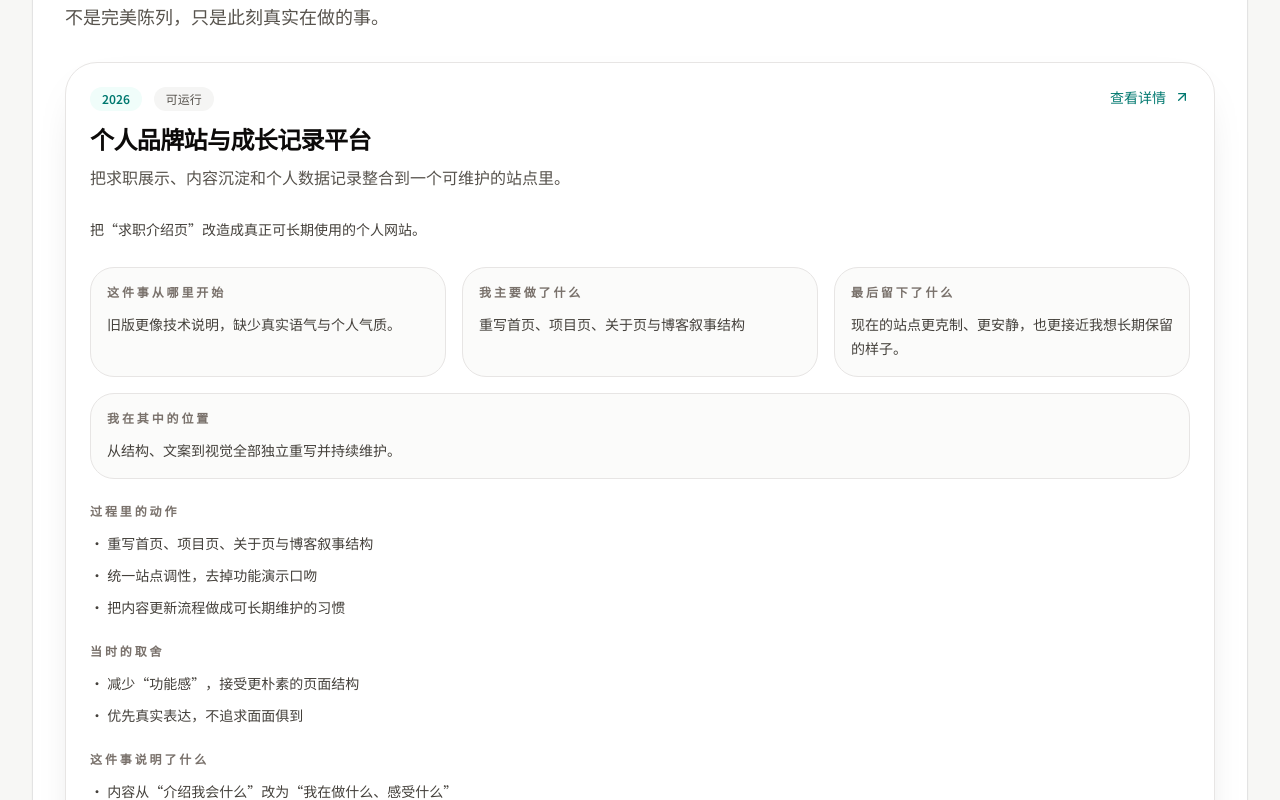
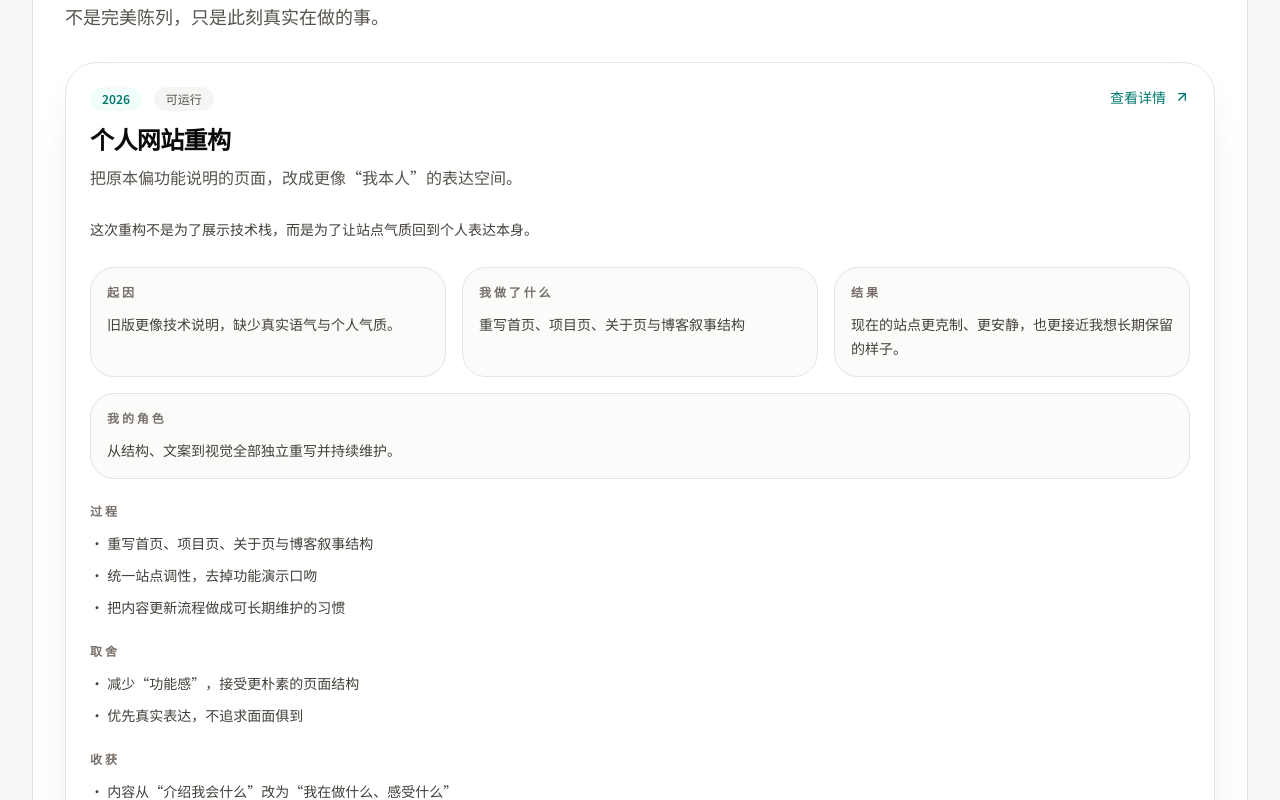
Before and after one commit to Hunter6284578/personal-growth-mvp, a Next.js app: page / in a window 1280 px wide. Shown: the part 800-1600 px from the top of the page. Built offline with nearby package versions, Linux system fonts and the light colour scheme; no server answers; the database is empty.

Commit message:
fix: replace product-style project copy with personal-site wording
Co-authored-by: Copilot <223556219+Copilot@users.noreply.github.com>

```diff
--- a/src/components/site/ProjectCard.tsx
+++ b/src/components/site/ProjectCard.tsx
@@ -40,29 +40,29 @@ export function ProjectCard({ project, compact = false }: ProjectCardProps) {
 
       <div className={`mt-6 grid gap-4 ${compact ? 'md:grid-cols-2 xl:grid-cols-3' : 'xl:grid-cols-3'}`}>
         <div className="rounded-[1.5rem] border border-stone-200 bg-stone-50/80 p-4">
-          <p className="text-xs font-semibold uppercase tracking-[0.24em] text-stone-500">这件事从哪里开始</p>
+          <p className="text-xs font-semibold uppercase tracking-[0.24em] text-stone-500">起因</p>
           <p className="mt-3 text-sm leading-6 text-stone-700">{project.problem}</p>
         </div>
         <div className="rounded-[1.5rem] border border-stone-200 bg-stone-50/80 p-4">
-          <p className="text-xs font-semibold uppercase tracking-[0.24em] text-stone-500">我主要做了什么</p>
+          <p className="text-xs font-semibold uppercase tracking-[0.24em] text-stone-500">我做了什么</p>
           <p className="mt-3 text-sm leading-6 text-stone-700">
             {project.responsibilities[0]}
           </p>
         </div>
         <div className="rounded-[1.5rem] border border-stone-200 bg-stone-50/80 p-4">
-          <p className="text-xs font-semibold uppercase tracking-[0.24em] text-stone-500">最后留下了什么</p>
+          <p className="text-xs font-semibold uppercase tracking-[0.24em] text-stone-500">结果</p>
           <p className="mt-3 text-sm leading-6 text-stone-700">{project.outcome}</p>
         </div>
       </div>
 
       <div className="mt-4 rounded-[1.5rem] border border-stone-200 bg-stone-50/80 p-4">
-        <p className="text-xs font-semibold uppercase tracking-[0.24em] text-stone-500">我在其中的位置</p>
+        <p className="text-xs font-semibold uppercase tracking-[0.24em] text-stone-500">我的角色</p>
         <p className="mt-3 text-sm leading-6 text-stone-700">{project.roleBoundary}</p>
       </div>
 
       <div className={`mt-6 grid gap-6 ${compact ? 'lg:grid-cols-1' : 'lg:grid-cols-2'}`}>
         <div>
-          <p className="text-xs font-semibold uppercase tracking-[0.24em] text-stone-500">过程里的动作</p>
+          <p className="text-xs font-semibold uppercase tracking-[0.24em] text-stone-500">过程</p>
           <ul className="mt-3 space-y-2 text-sm leading-6 text-stone-700">
             {project.responsibilities.map((item) => (
               <li key={item}>• {item}</li>
@@ -70,7 +70,7 @@ export function ProjectCard({ project, compact = false }: ProjectCardProps) {
           </ul>
         </div>
         <div>
-          <p className="text-xs font-semibold uppercase tracking-[0.24em] text-stone-500">当时的取舍</p>
+          <p className="text-xs font-semibold uppercase tracking-[0.24em] text-stone-500">取舍</p>
           <ul className="mt-3 space-y-2 text-sm leading-6 text-stone-700">
             {project.tradeoffs.map((item) => (
               <li key={item}>• {item}</li>
@@ -81,7 +81,7 @@ export function ProjectCard({ project, compact = false }: ProjectCardProps) {
 
       <div className={`mt-6 grid gap-6 ${compact ? 'lg:grid-cols-1' : 'lg:grid-cols-2'}`}>
         <div>
-          <p className="text-xs font-semibold uppercase tracking-[0.24em] text-stone-500">这件事说明了什么</p>
+          <p className="text-xs font-semibold uppercase tracking-[0.24em] text-stone-500">收获</p>
           <ul className="mt-3 space-y-2 text-sm leading-6 text-stone-700">
             {project.highlights.map((item) => (
               <li key={item}>• {item}</li>
@@ -89,7 +89,7 @@ export function ProjectCard({ project, compact = false }: ProjectCardProps) {
           </ul>
         </div>
         <div>
-          <p className="text-xs font-semibold uppercase tracking-[0.24em] text-stone-500">可看的痕迹</p>
+          <p className="text-xs font-semibold uppercase tracking-[0.24em] text-stone-500">相关记录</p>
           <ul className="mt-3 space-y-2 text-sm leading-6 text-stone-700">
             {project.evidence.map((item) => (
               <li key={item}>• {item}</li>
--- a/src/content/site.ts
+++ b/src/content/site.ts
@@ -136,12 +136,12 @@ export const timeline = [
 export const featuredProjects: FeaturedProject[] = [
   {
     slug: 'career-growth-platform',
-    title: '个人品牌站与成长记录平台',
-    tagline: '把求职展示、内容沉淀和个人数据记录整合到一个可维护的站点里。',
+    title: '个人网站重构',
+    tagline: '把原本偏功能说明的页面，改成更像“我本人”的表达空间。',
     period: '2026',
     status: 'online',
     summary:
-      '把“求职介绍页”改造成真正可长期使用的个人网站。',
+      '这次重构不是为了展示技术栈，而是为了让站点气质回到个人表达本身。',
     problem:
       '旧版更像技术说明，缺少真实语气与个人气质。',
     outcome:
```
